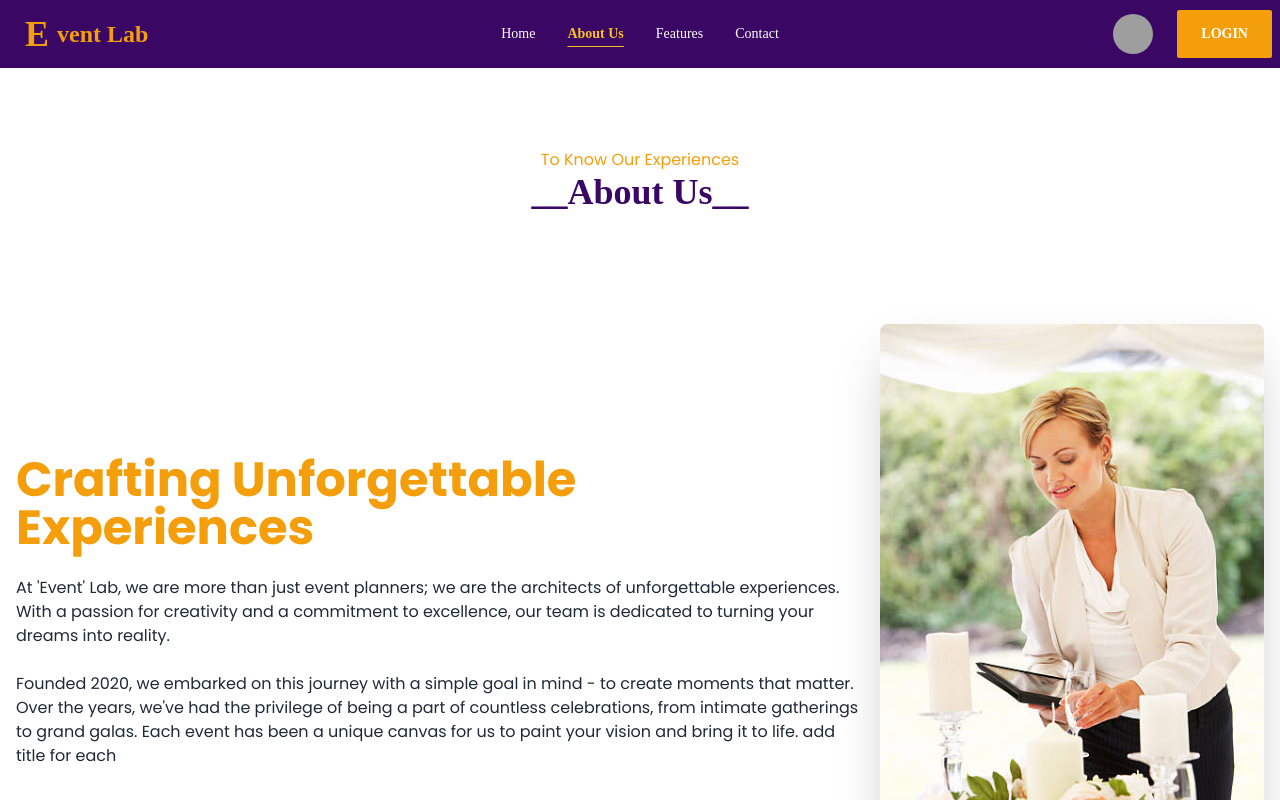
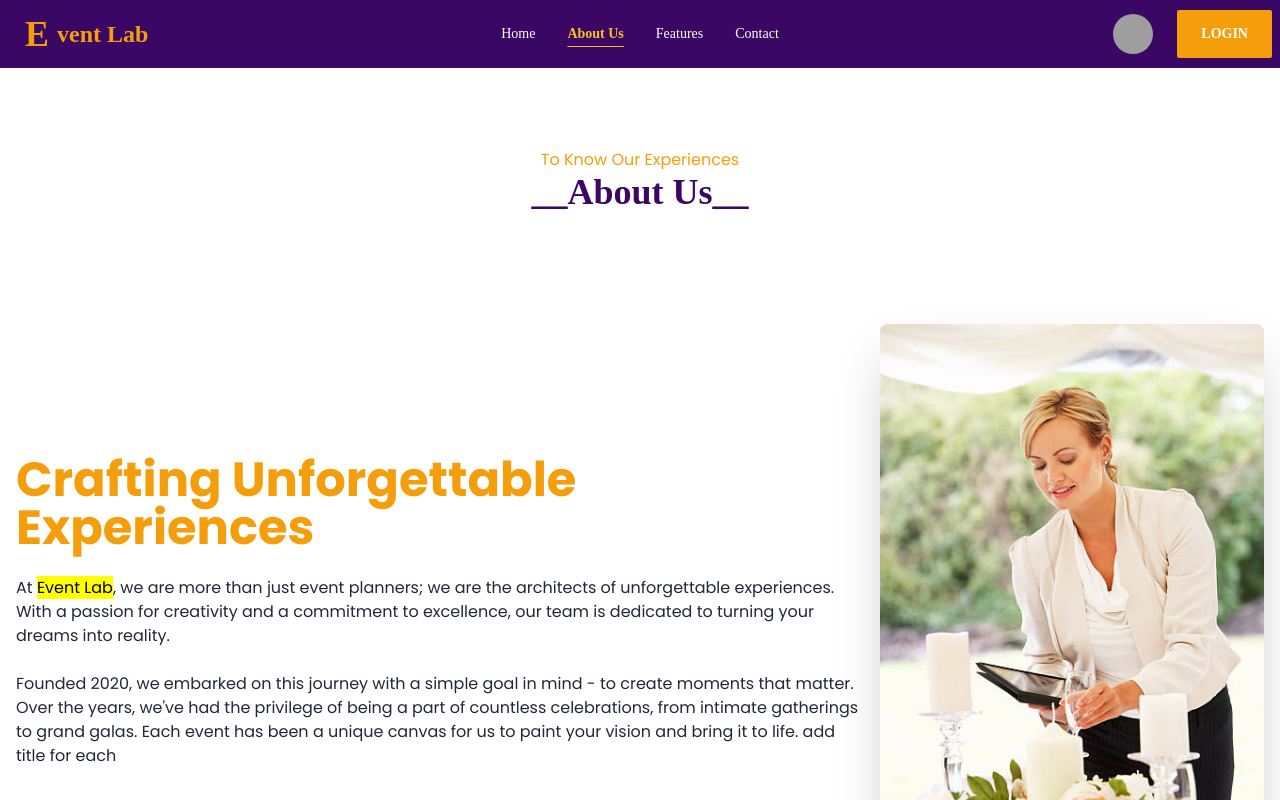
Before and after one commit to Rahidapriya/News-Portal-PH, a React app: page /about in a window 1280 px wide. Shown: the top 800 px of the page. Built offline with nearby package versions, Linux system fonts and the light colour scheme; no server answers; grey boxes are pictures that could not be loaded; the HTML template or start-up script is replaced by a standard one; a web font is replaced by a local one.

Commit message:
updated README.md file

```diff
--- a/src/pages/about/About.jsx
+++ b/src/pages/about/About.jsx
@@ -21,7 +21,7 @@ const About = () => {
       <h1 className=" text-3xl  md:text-5xl lg:text-5xl font-bold text-amber-500 md:text-center lg:text-left ">Crafting Unforgettable Experiences</h1>
       <p className="py-6">
 
-At 'Event' Lab, we are more than just event planners; we are the architects of unforgettable experiences. With a passion for creativity and a commitment to excellence, our team is dedicated to turning your dreams into reality.</p>
+At <mark> Event Lab</mark>, we are more than just event planners; we are the architects of unforgettable experiences. With a passion for creativity and a commitment to excellence, our team is dedicated to turning your dreams into reality.</p>
 
 
 
```
Also changed, not shown: src/layouts/Roott.jsx (+1 -6 lines), src/questions_and_answers.md (+7 -3 lines), 1 other file (tests, documents, lock files or other folders).
